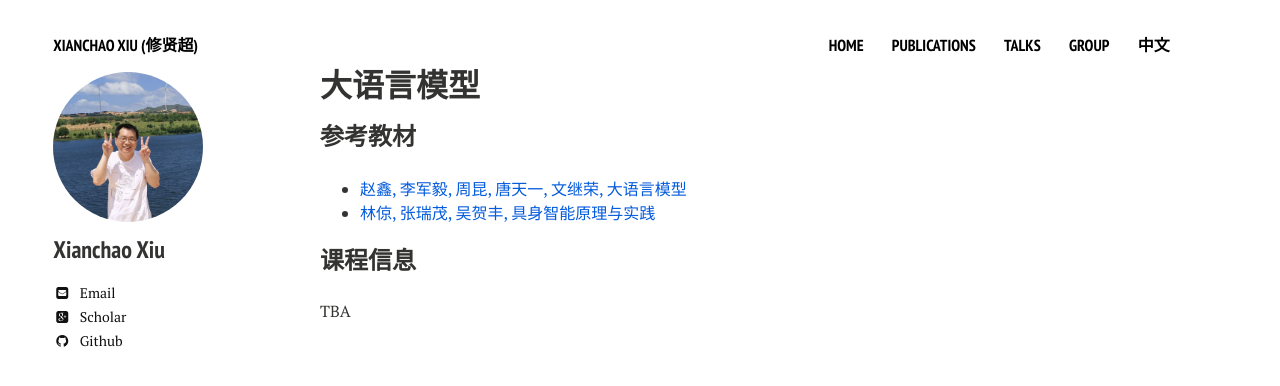
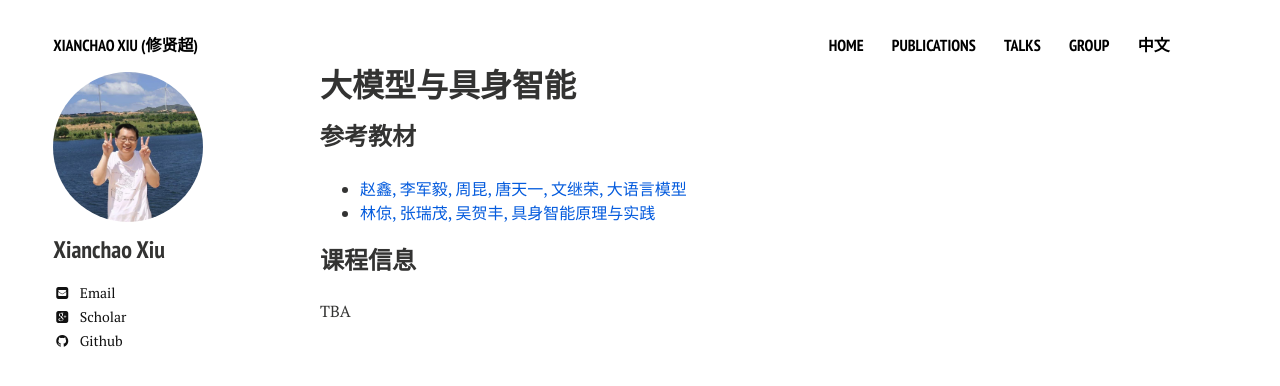
Before and after one commit to xianchaoxiu/xianchaoxiu.github.io, a Jekyll site: the page built from chinese/LLM/index.md, in a window 1280 px wide. Shown: the top 386 px of the page. Built offline with Jekyll 4.4.1, drawn with Linux system fonts in a browser that asks for light colours; nearby versions of some CDN libraries.

Commit message:
Update index.md

```diff
--- a/chinese/LLM/index.md
+++ b/chinese/LLM/index.md
@@ -1,6 +1,6 @@
 ---
 layout: page
-title: 大语言模型
+title: 大模型与具身智能
 comments: false
 share: false
 ---
```
